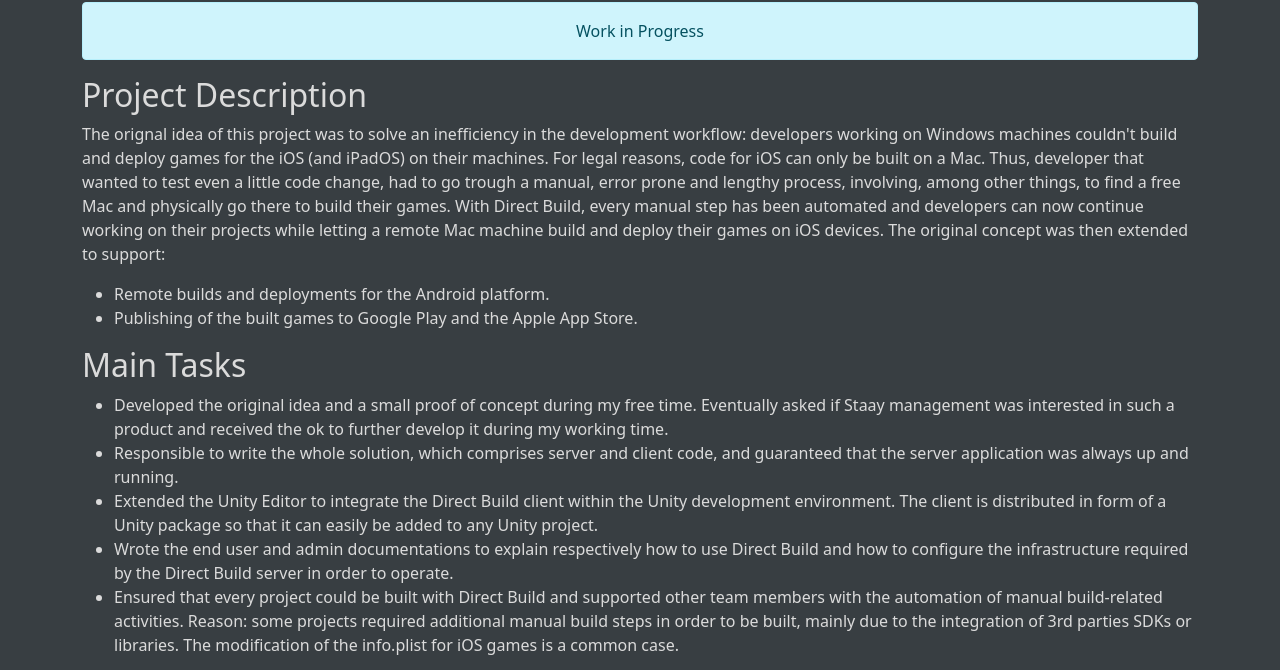
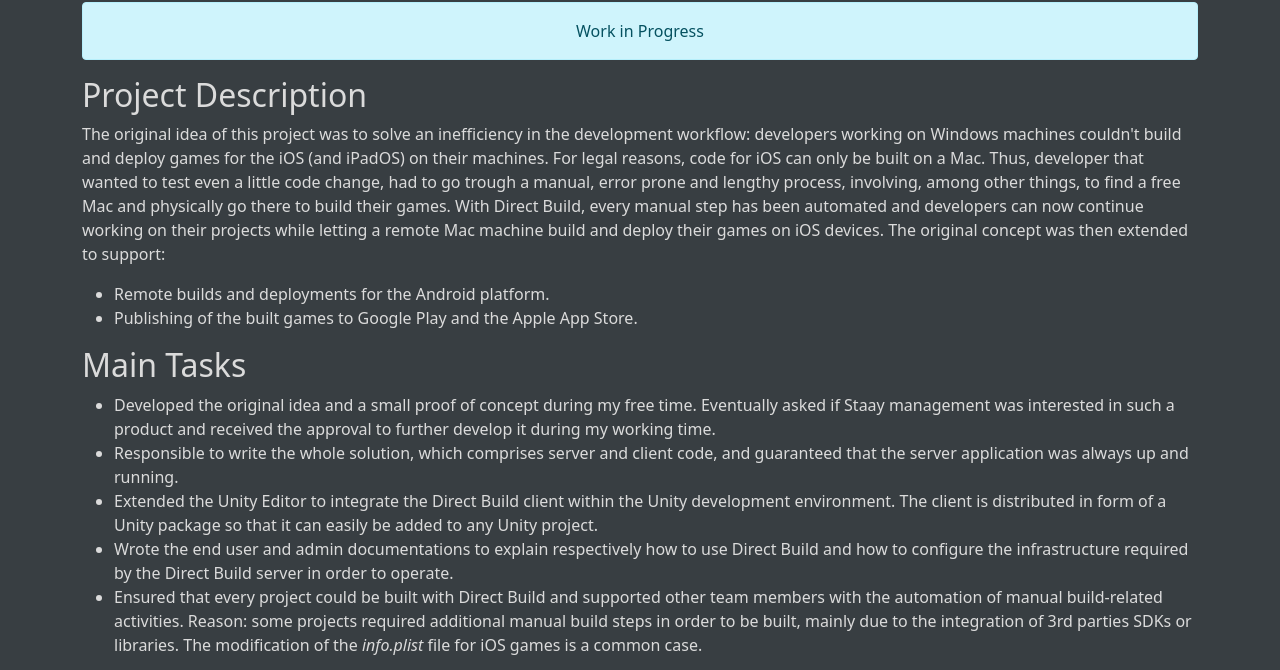
Before and after one commit to Aquastorm/aquastorm.github.io, a Jekyll site: the page built from collections/_projects/directBuild.html, in a window 1280 px wide. Shown: the part 246-916 px from the top of the page. Built offline with Jekyll 4.4.1, drawn with Linux system fonts in a browser that asks for light colours; nearby versions of some CDN libraries.

Commit message:
[fixed] multiple misspelled words

```diff
--- a/collections/_projects/directBuild.html
+++ b/collections/_projects/directBuild.html
@@ -11,7 +11,7 @@
 </div>
 
 <h2>Project Description</h2>
-<p>The orignal idea of this project was to solve an inefficiency in the development workflow: developers working on Windows machines couldn't build and
+<p>The original idea of this project was to solve an inefficiency in the development workflow: developers working on Windows machines couldn't build and
     deploy games for the iOS (and iPadOS) on their machines. For legal reasons, code for iOS can only be built on a Mac. Thus, developer that wanted to
     test even a little code change, had to go trough a manual, error prone and lengthy process, involving, among other things, to find a free Mac and
     physically go there to build their games.
@@ -26,7 +26,7 @@
 <h2>Main Tasks</h2>
 <ul>
     <li>Developed the original idea and a small proof of concept during my free time. Eventually asked if Staay management was interested in such a
-        product and received the ok to further develop it during my working time.
+        product and received the approval to further develop it during my working time.
     </li>
     <li>Responsible to write the whole solution, which comprises server and client code, and guaranteed that the server application was always up and
         running.</li>
@@ -36,7 +36,7 @@
         required by the {{ page.projectName }} server in order to operate.</li>
     <li>Ensured that every project could be built with {{ page.projectName }} and supported other team members with the automation of manual build-related
         activities. Reason: some projects required additional manual build steps in order to be built, mainly due to the integration of 3rd parties SDKs or
-        libraries. The modification of the info.plist for iOS games is a common case.</li>
+        libraries. The modification of the <i>info.plist</i> file for iOS games is a common case.</li>
 </ul>
 {% comment %}
 {% endcomment %}
--- a/collections/_projects/mb4UKids.html
+++ b/collections/_projects/mb4UKids.html
@@ -44,7 +44,7 @@
     <li>Wrote the achievements system to manage and track users actions and the corresponding number of delivered points, e.g., the first time the player
         finishes a race, she receives a defined number of points. Players can then use the earned points to unlock parts of the game. For instance, when
         enough points are won, the player can unlock new cars.</li>
-    <li>Developed a tracks builder tool for internal purposes. This enabled Staay employees to easily build reacetracks and test many aspects of the race
+    <li>Developed a tracks builder tool for internal purposes. This enabled Staay employees to easily build race tracks and test many aspects of the race
         module without the need to use the AR module. The latter is used to recognizes the physical track tiles and generates data used to build the
         virtual tracks by the race module.</li>
     <li>Built the system to dynamically generate the virtual racetracks (environment, road, colliders, spawn points, mini map, etc.) based on the track
--- a/collections/_projects/snowstedRoyale.html
+++ b/collections/_projects/snowstedRoyale.html
@@ -35,7 +35,7 @@
     <li>Programmed the shop module, where the player can buy items with the in-game currency.</li>
     <li>Programmed the user profile module, where the player can buy items to customize her avatar.</li>
     <li>Used various optimizations techniques to improve game performance.</li>
-    <li>Optimzed the game so that it can run on low-end devices.</li>
+    <li>Optimized the game so that it can run on low-end devices.</li>
     <li>
         Integrated the following SDKs:
         <ul>
--- a/collections/_projects/whiteLabel.html
+++ b/collections/_projects/whiteLabel.html
@@ -1,7 +1,7 @@
 ---
 title: Project White Label | Elia Borsa - Game Developer
 projectName: White Label
-shortDescription: Reusable real-time multiplayer game platform
+shortDescription: Reusable platform for real-time multiplayer action games
 platforms: iPadOS (not available for consumers on the Apple App Store)
 tech: .NET (client), .NET Core (server), C#, network programming, Unity 2018-2019, Vuforia
 teamSize: 5
```
